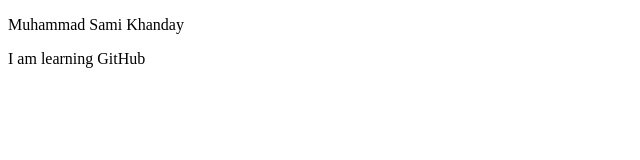
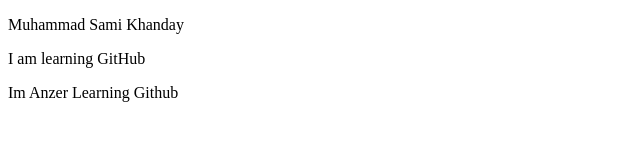
Before and after one commit to Shahnawaz1628/Learning_Github, a plain HTML site: page index.html in a window 1280 px wide. Shown: the whole page, without its empty margins (0-640 px from the left). Drawn offline with Linux system fonts and the light colour scheme.

Commit message:
Contributed one line

```diff
--- a/index.html
+++ b/index.html
@@ -13,6 +13,9 @@
     <p>Muhammad Sami Khanday</p>
     <p>I am learning GitHub</p>
 
+    <p> Im Anzer Learning Github</p>
+
+
 
 </body>
 </html>
```
